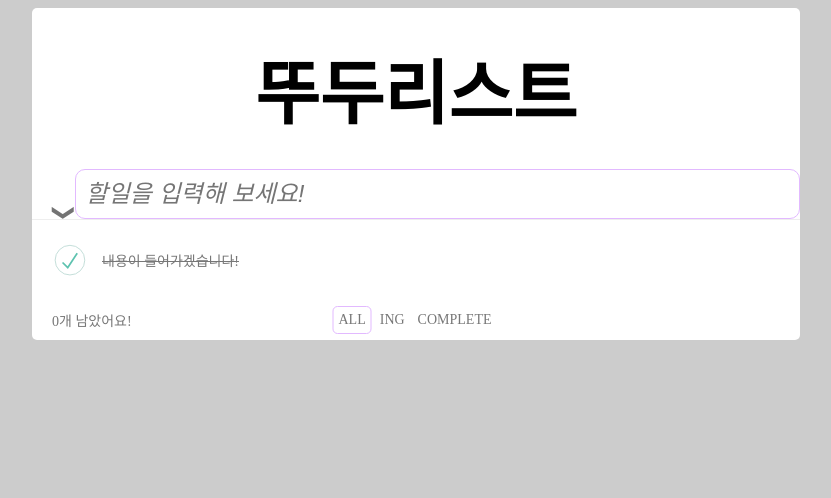
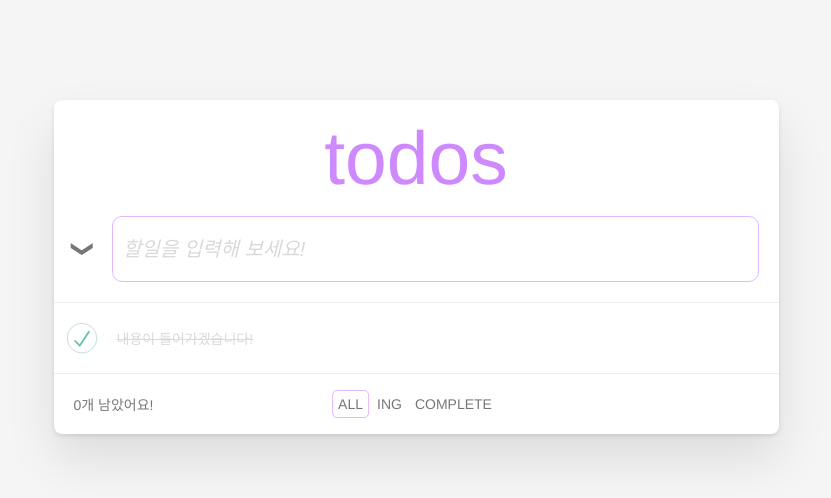
Before and after one commit to yeppin/todo-list, a React app: page / in a window 1280 px wide. Shown: the top 498 px of the page, without its empty margins (224-1055 px from the left). Built offline with nearby package versions, Linux system fonts and the light colour scheme; the HTML template or start-up script is replaced by a standard one.

Commit message:
Feat: UI 디자인 수정

```diff
--- a/src/App.tsx
+++ b/src/App.tsx
@@ -14,8 +14,11 @@ export default function App() {
 
 const globalStyle = css`
   body {
+    background: #f5f5f5;
+    color: #4d4d4d;
     font-size: 14px;
-    background: #ccc;
+    font-family: 'Helvetica Neue', Helvetica, Arial, sans-serif;
+    -webkit-font-smoothing: antialiased;
   }
 
   button {
--- a/src/components/Header.tsx
+++ b/src/components/Header.tsx
@@ -4,17 +4,19 @@ import styled from '@emotion/styled';
 export default function Header() {
   return (
     <Container>
-      <h1>뚜두리스트</h1>
+      <h1>todos</h1>
     </Container>
   );
 }
 
 const Container = styled.header`
   width: 100%;
-  padding: 30px 0;
+  padding: 15px 0;
   text-align: center;
   h1 {
     margin: 0;
-    font-size: 70px;
+    font-size: 75px;
+    font-weight: 300;
+    color: #ce89ff;
   }
 `;
--- a/src/components/Todo.tsx
+++ b/src/components/Todo.tsx
@@ -29,9 +29,9 @@ const CheckBox = styled.button<todoProps>`
 
 const Content = styled.div<todoProps>`
   flex: 1;
-  padding: 15px;
+  padding: 6px 18px;
   word-break: break-all;
-  color: ${props => (props.checked ? `#777` : `#000`)};
+  color: ${props => (props.checked ? `#d9d9d9` : 'inherit')};
   text-decoration: ${props => (props.checked ? `line-through` : `none`)};
 `;
 
@@ -39,13 +39,10 @@ const Container = styled.li`
   position: relative;
   display: flex;
   align-items: center;
-  padding: 15px;
+  padding: 15px 5px;
   list-style: none;
   transition: color 0.2s ease-out;
   border-bottom: solid 1px #eee;
-  &:last-child {
-    border: none;
-  }
   &:hover {
     & button:last-child::after {
       display: block;
--- a/src/components/TodosFooter.tsx
+++ b/src/components/TodosFooter.tsx
@@ -20,7 +20,7 @@ export default function TodosFooter() {
 
 const Container = styled.div`
   position: relative;
-  padding: 10px 20px;
+  padding: 20px;
   color: #777;
 `;
 
--- a/src/components/TodosHeader.tsx
+++ b/src/components/TodosHeader.tsx
@@ -17,38 +17,32 @@ export default function TodosHeader() {
 const Container = styled.div`
   display: flex;
   align-items: center;
-  width: 100%;
-
+  max-width: 100%;
+  padding: 0 20px 20px;
   border-bottom: 1px solid #eee;
 `;
 
 const ToggleCheckAll = styled.button<toggleCheckAllProps>`
+  margin-right: 20px;
   transform: rotate(90deg);
-  margin-right: 5px;
-  width: 40px;
-  height: 100%;
-  position: relative;
+  font-size: 22px;
+  color: ${props => (props.checked ? `#777` : `#d9d9d9`)};
   &::before {
-    position: absolute;
-    width: 100%;
-    bottom: 50%;
-    left: 50%;
-    cursor: pointer;
-    font-size: 22px;
-    color: ${props => (props.checked ? `#737373` : `#e6e6e6`)};
     content: '❯';
   }
 `;
 
 const Input = styled.input`
-  font-size: 24px;
+  flex: 1;
   width: calc(100% - 20px);
-  height: calc(100% - 20px);
+  height: 44px;
   padding: 10px;
+  font-size: 20px;
   border-radius: 10px;
   border: solid 1px #e2b9ff;
   outline: none;
   &::placeholder {
     font-style: italic;
+    color: #d9d9d9;
   }
 `;
--- a/src/pages/Board.tsx
+++ b/src/pages/Board.tsx
@@ -23,11 +23,12 @@ export default function Board() {
 }
 
 const BoardLayout = styled.section`
-  margin: 0 auto;
-  max-width: 768px;
+  margin: 100px auto 0;
+  max-width: 725px;
   min-width: 500px;
   background: #fff;
-  border-radius: 5px;
+  border-radius: 8px;
+  box-shadow: 0 2px 4px 0 rgb(0 0 0 / 10%), 0 25px 50px 0 rgb(0 0 0 / 10%);
 `;
 
 const TodoList = styled.ul`
```
